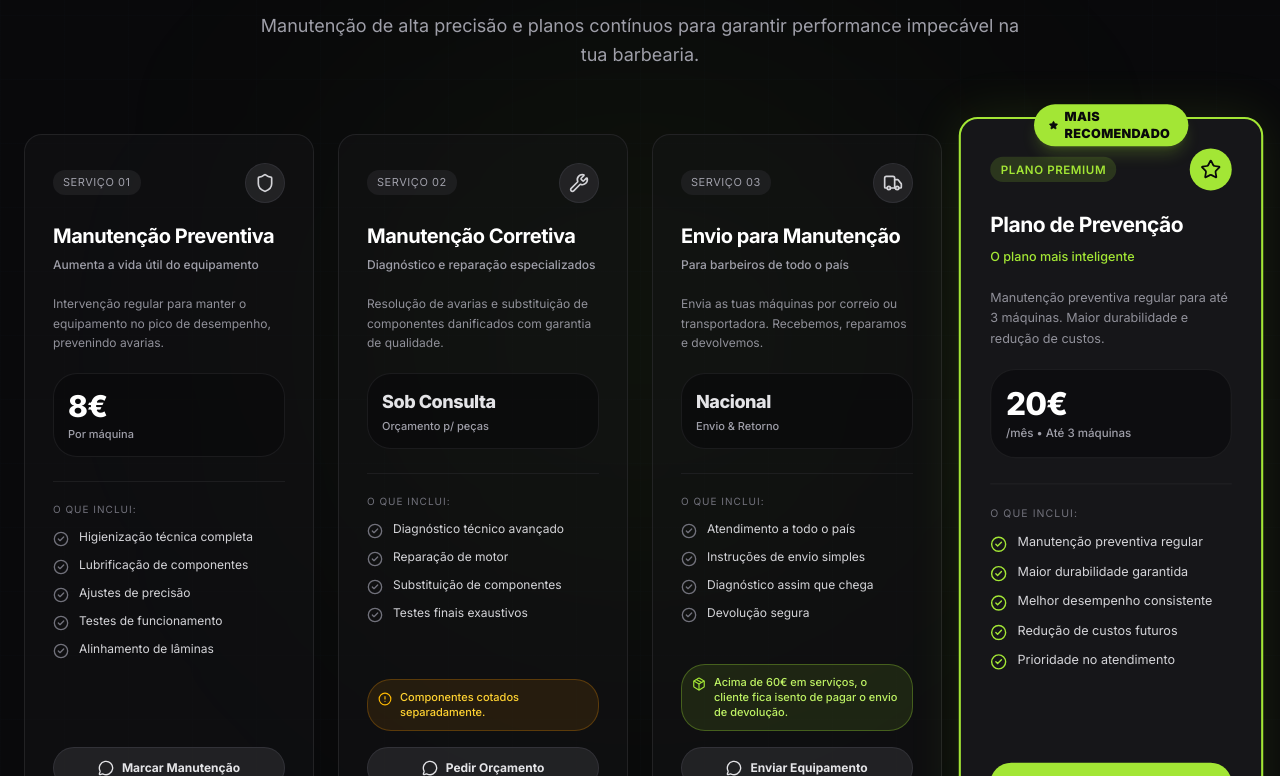
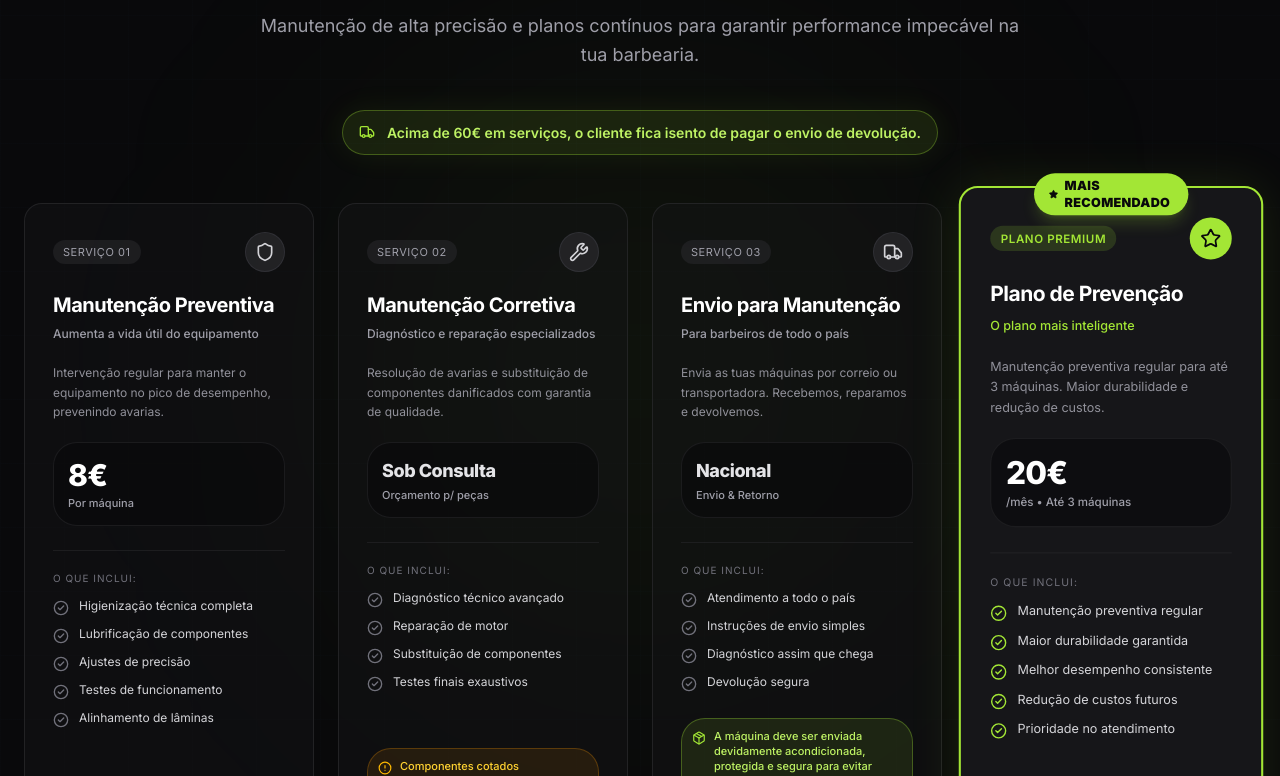
Before and after one commit to martimfm1/lab-customs-clipper, a Next.js app: page / in a window 1280 px wide. Shown: the part 1544-2320 px from the top of the page. Built offline with nearby package versions, Linux system fonts and the light colour scheme.

Commit message:
feat: add shipping terms badge and packaging notice

```diff
--- a/components/services-section.tsx
+++ b/components/services-section.tsx
@@ -73,7 +73,7 @@ const services = [
       "Diagnóstico assim que chega",
       "Devolução segura",
     ],
-    note: "Acima de 60€ em serviços, o cliente fica isento de pagar o envio de devolução.",
+    note: "A máquina deve ser enviada devidamente acondicionada, protegida e segura para evitar danos durante o transporte.",
     ctaLabel: "Enviar Equipamento",
     whatsappMessage:
       "Olá! Quero enviar as minhas máquinas para manutenção. Como posso proceder com o envio?",
@@ -114,7 +114,7 @@ export default function ServicesSection() {
           whileInView={{ opacity: 1, y: 0 }}
           viewport={{ once: true, margin: "-80px" }}
           transition={{ duration: 0.5 }}
-          className="mb-16 text-center max-w-3xl mx-auto"
+          className="mb-10 text-center max-w-3xl mx-auto"
         >
           <div className="inline-flex items-center gap-2 px-3 py-1 rounded-full bg-[#a3e635]/10 border border-[#a3e635]/20 text-[#a3e635] text-xs font-mono tracking-widest uppercase mb-4">
             <span className="w-1.5 h-1.5 rounded-full bg-[#a3e635] animate-pulse" />
@@ -126,6 +126,22 @@ export default function ServicesSection() {
           <p className="mt-4 text-zinc-400 text-base sm:text-lg leading-relaxed">
             Manutenção de alta precisão e planos contínuos para garantir performance impecável na tua barbearia.
           </p>
+        </motion.div>
+
+        {/* Shipping benefit badge */}
+        <motion.div
+          initial={{ opacity: 0, y: 12 }}
+          whileInView={{ opacity: 1, y: 0 }}
+          viewport={{ once: true, margin: "-40px" }}
+          transition={{ duration: 0.45, delay: 0.1 }}
+          className="flex justify-center mb-12"
+        >
+          <div className="inline-flex max-w-3xl items-center gap-3 px-4 py-3 rounded-full bg-[#a3e635]/10 border border-[#a3e635]/30 text-[#bef264] shadow-[0_0_30px_rgba(163,230,53,0.08)]">
+            <Truck className="w-4 h-4 shrink-0 text-[#a3e635]" />
+            <span className="text-xs sm:text-sm font-semibold leading-snug text-center">
+              Acima de 60€ em serviços, o cliente fica isento de pagar o envio de devolução.
+            </span>
+          </div>
         </motion.div>
 
         {/* Services Grid */}
```
